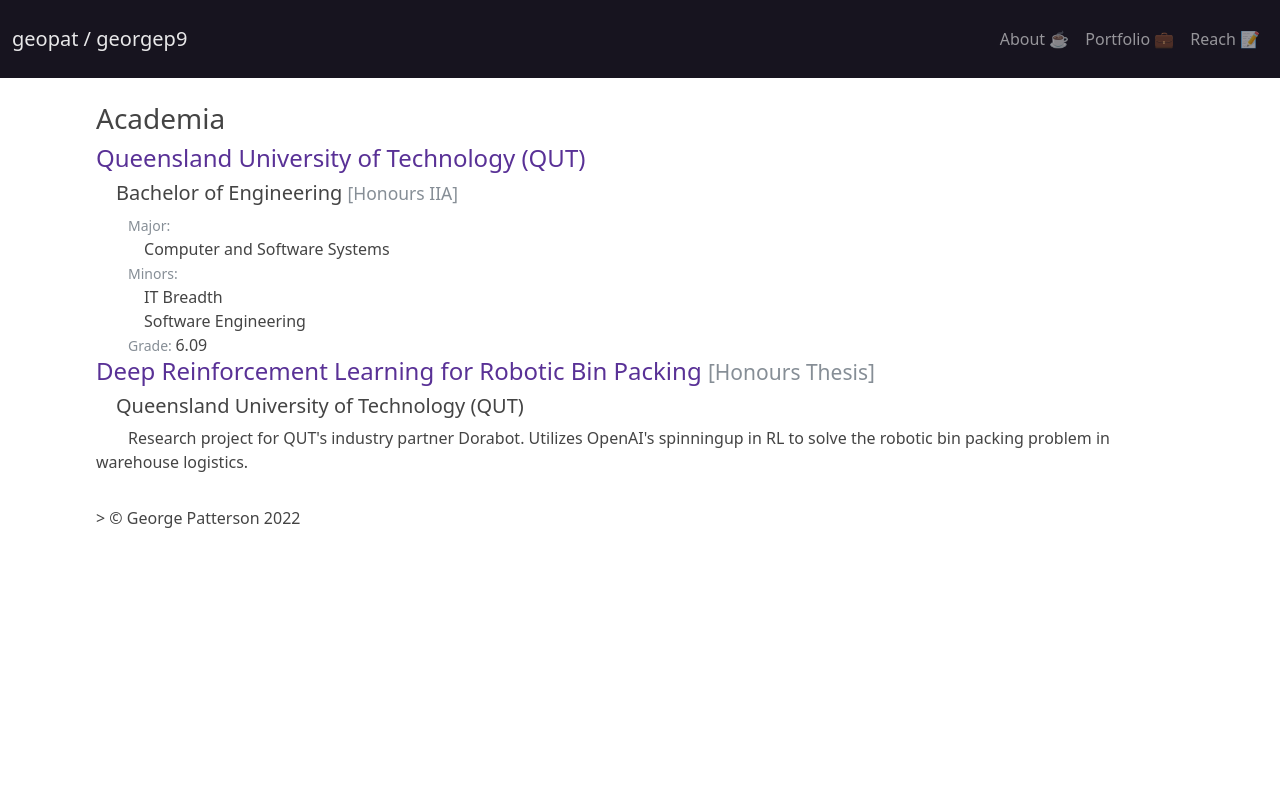
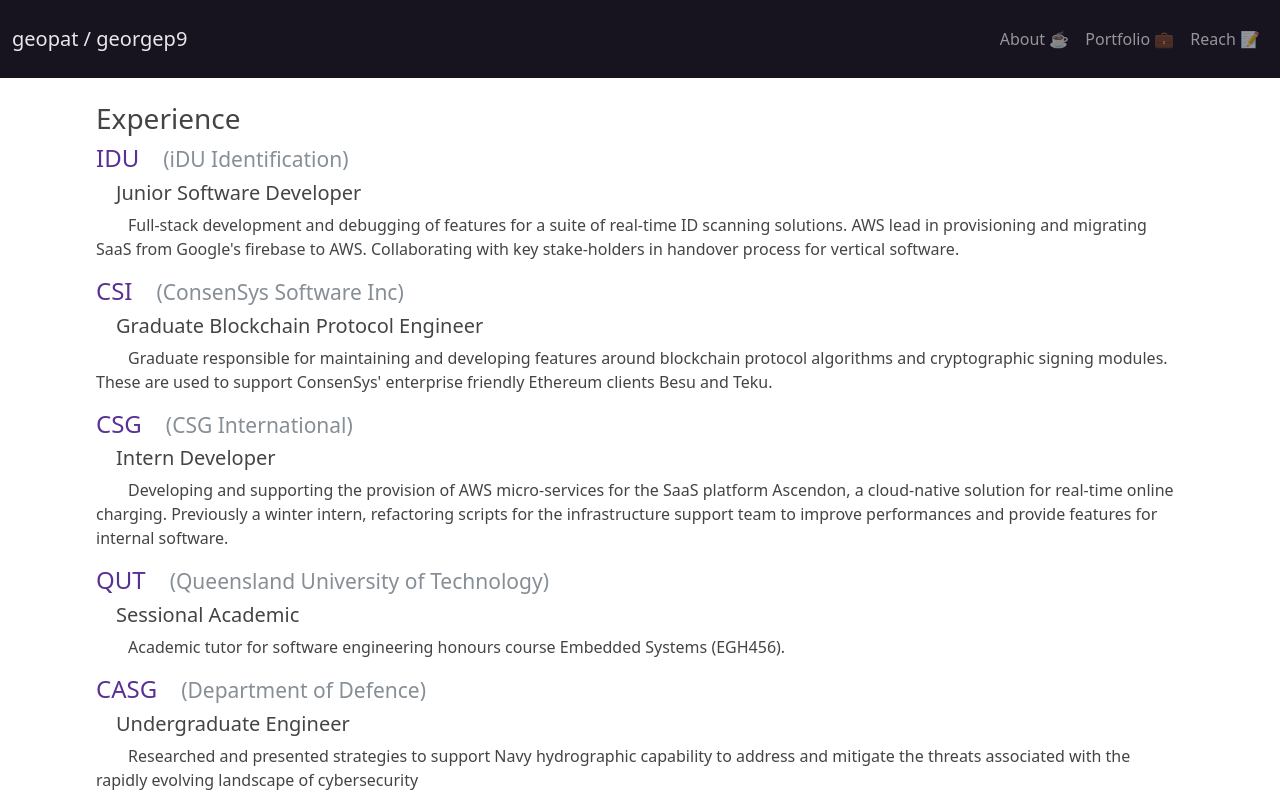
Before and after one commit to georgep9/static-portfolio, a Next.js app: page /portfolio in a window 1280 px wide. Shown: the top 800 px of the page. Built offline with nearby package versions, Linux system fonts and the light colour scheme.

Commit message:
tweaks, refactored types, init experience + content

```diff
--- /dev/null
+++ b/components/commons/types.tsx
@@ -0,0 +1,38 @@
+export type Institution = {
+    fullname: String
+    shortname?: String
+}
+
+export type Course = {
+    fullname: String,
+    level?: String
+    major?: String
+    minors?: String[]
+    description?: String
+}
+
+export type Project = {
+    title: String
+    description?: String
+}
+
+export type Education = {
+    institution: Institution
+    course: Course
+    grade?: String
+    description?: String
+}
+
+export type Research = {
+    institution: Institution
+    project: Project
+    type: String
+}
+
+export type Experience = {
+    org: Institution
+    title: String
+    description: String
+    projects?: Project[]
+    courses?: Course[]
+}
--- a/components/index-page/AboutMe.tsx
+++ b/components/index-page/AboutMe.tsx
@@ -4,7 +4,7 @@
   return (
     <>
       <h3>
-        George Patterson - <small className="text-primary">Graduate Engineer</small>
+        George Patterson - <small className="text-primary">Software Engineer</small>
       </h3>
       <p>
         My passion and interest for technology, and how we use it to create solutions on top of existing accomplishments, continues to motivate me as a software engineer. Developing code to improve the productivity and quality of everyday life.
--- a/components/portfolio-page/Academia.tsx
+++ b/components/portfolio-page/Academia.tsx
@@ -1,30 +1,8 @@
+import { Education, Research } from "../commons/types"
 
 export type AcademiaEntry = {
-    education?: {
-        institution: {
-            fullname: String
-            shortname?: String,
-        }
-        course: {
-            fullname: String,
-            level?: String
-            major?: String
-            minors?: String[]
-        }
-        grade?: String,
-        description?: String
-    }[]
-    research?: {
-        institution: {
-            fullname: String
-            shortname?: String,
-        },
-        project: {
-            title: String,
-            description?: String
-        },
-        type: String
-    }[]
+    education?: Education[]
+    research?: Research[]
 }
 
 const Academia = (entry: AcademiaEntry) => {
@@ -47,7 +25,7 @@
                     )) : null}
                     &emsp;&emsp;{(edu.grade) ? (
                         <>
-                            <small className="text-muted">Grade: </small>{edu.grade}<br></br>
+                            <small className="text-muted">GPA: </small>{edu.grade}<br></br>
                         </>
                     ) : null}
                 </div>
--- /dev/null
+++ b/components/portfolio-page/Experience.tsx
@@ -0,0 +1,23 @@
+import { Experience } from "../commons/types"
+
+export type ExperienceEntry = {
+    experiences: Experience[]
+}
+
+const Experience = (entry: ExperienceEntry) => {
+    return (
+        <>
+        <h3>Experience</h3>
+        {entry.experiences?.map((exp, index) => {
+            return (
+                <>
+                <h4 className="text-primary" key={index}>{exp.org.shortname}&emsp;<small key={index} className="text-muted">({exp.org.fullname})</small></h4>
+                <h5>&emsp;{exp.title}</h5>
+                <p>&emsp;&emsp;{exp.description}</p>
+                </>
+            )
+        })}
+        </>
+    )
+}
+export default Experience
--- a/components/portfolio-page/PortfolioContent.tsx
+++ b/components/portfolio-page/PortfolioContent.tsx
@@ -1,5 +1,50 @@
 import { NextPage } from "next"
 import Academia, { AcademiaEntry } from "./Academia"
+import Experience, { ExperienceEntry } from "./Experience"
+
+const experiences : ExperienceEntry = {
+  experiences:
+  [{
+    org: {
+      fullname: "iDU Identification",
+      shortname: "IDU"
+    },
+    title: "Junior Software Developer",
+    description: "Full-stack development and debugging of features for a suite of real-time ID scanning solutions. AWS lead in provisioning and migrating SaaS from Google's firebase to AWS. Collaborating with key stake-holders in handover process for vertical software."
+  },
+  {
+    org: {
+      fullname: "ConsenSys Software Inc",
+      shortname: "CSI"
+    },
+    title: "Graduate Blockchain Protocol Engineer",
+    description: "Graduate responsible for maintaining and developing features around blockchain protocol algorithms and cryptographic signing modules. These are used to support ConsenSys' enterprise friendly Ethereum clients Besu and Teku."
+  },
+  {
+    org: {
+      fullname: "CSG International",
+      shortname: "CSG"
+    },
+    title: "Intern Developer",
+    description: "Developing and supporting the provision of AWS micro-services for the SaaS platform Ascendon, a cloud-native solution for real-time online charging. Previously a winter intern, refactoring scripts for the infrastructure support team to improve performances and provide features for internal software."
+  },
+  {
+    org: {
+      fullname: "Queensland University of Technology",
+      shortname: "QUT"
+    },
+    title: "Sessional Academic",
+    description: "Academic tutor for software engineering honours course Embedded Systems (EGH456)."
+  },
+  {
+    org: {
+      fullname: "Department of Defence",
+      shortname: "CASG"
+    },
+    title: "Undergraduate Engineer",
+    description: "Researched and presented strategies to support Navy hydrographic capability to address and mitigate the threats associated with the rapidly evolving landscape of cybersecurity"
+  }]
+}
 
 const qut : AcademiaEntry = {
   education: [{
@@ -31,6 +76,7 @@
 const PortfolioContent : NextPage = (props) => {
   return (
     <>
+      <Experience {...experiences}/>
       <Academia {...qut}/>
     </>
   )
```
